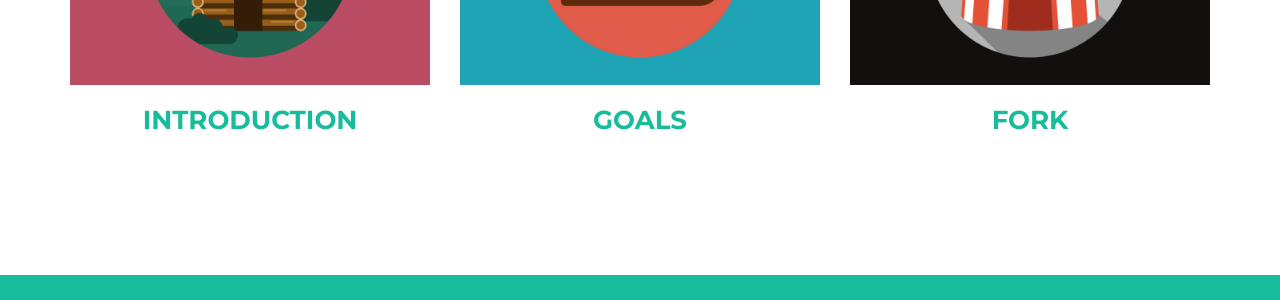
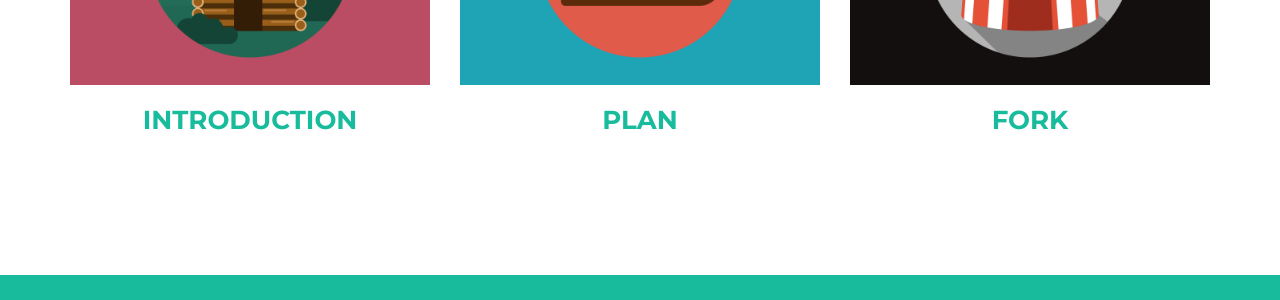
Before and after one commit to smlee5270/smlee5270.github.io, a Jekyll site: the page built from _posts/2014-07-18-project-1.md, in a window 1280 px wide and 900 px high, scrolled down 1004 px. Shown: the part 156-456 px from the top of the window. Built offline with Jekyll 4.4.1, drawn with Linux system fonts in a browser that asks for light colours.

Commit message:
ㅇㅇㅇ

```diff
--- a/_includes/portfolio_grid.html
+++ b/_includes/portfolio_grid.html
@@ -29,7 +29,7 @@
                                 </div>
                             </div>
                             <img src="img/portfolio/cake.png" class="img-responsive" alt="image-alt">
-                            <center><h3>Goals</h3></center>
+                            <center><h3>Plan</h3></center>
                         </a>
                     </div>
 
```
